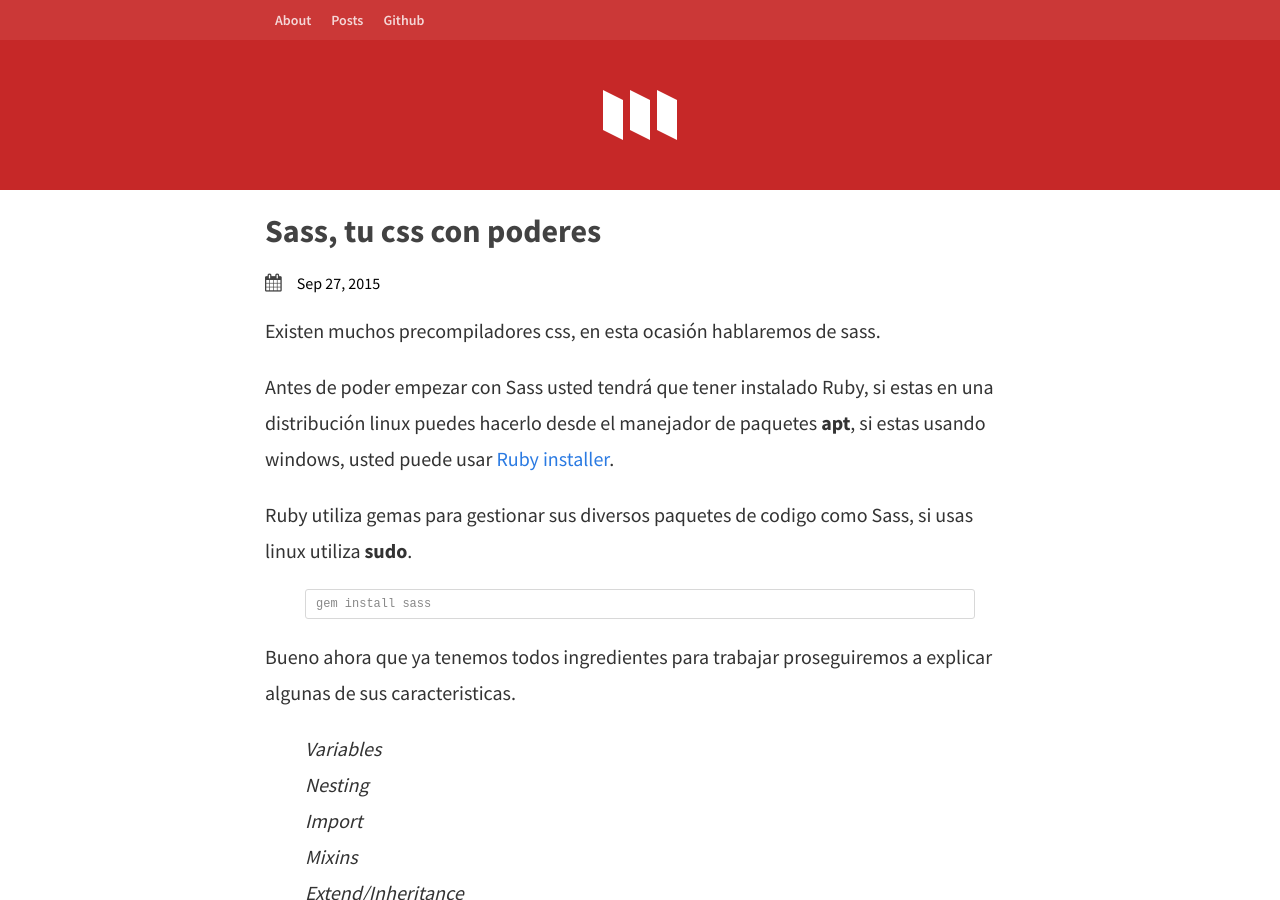
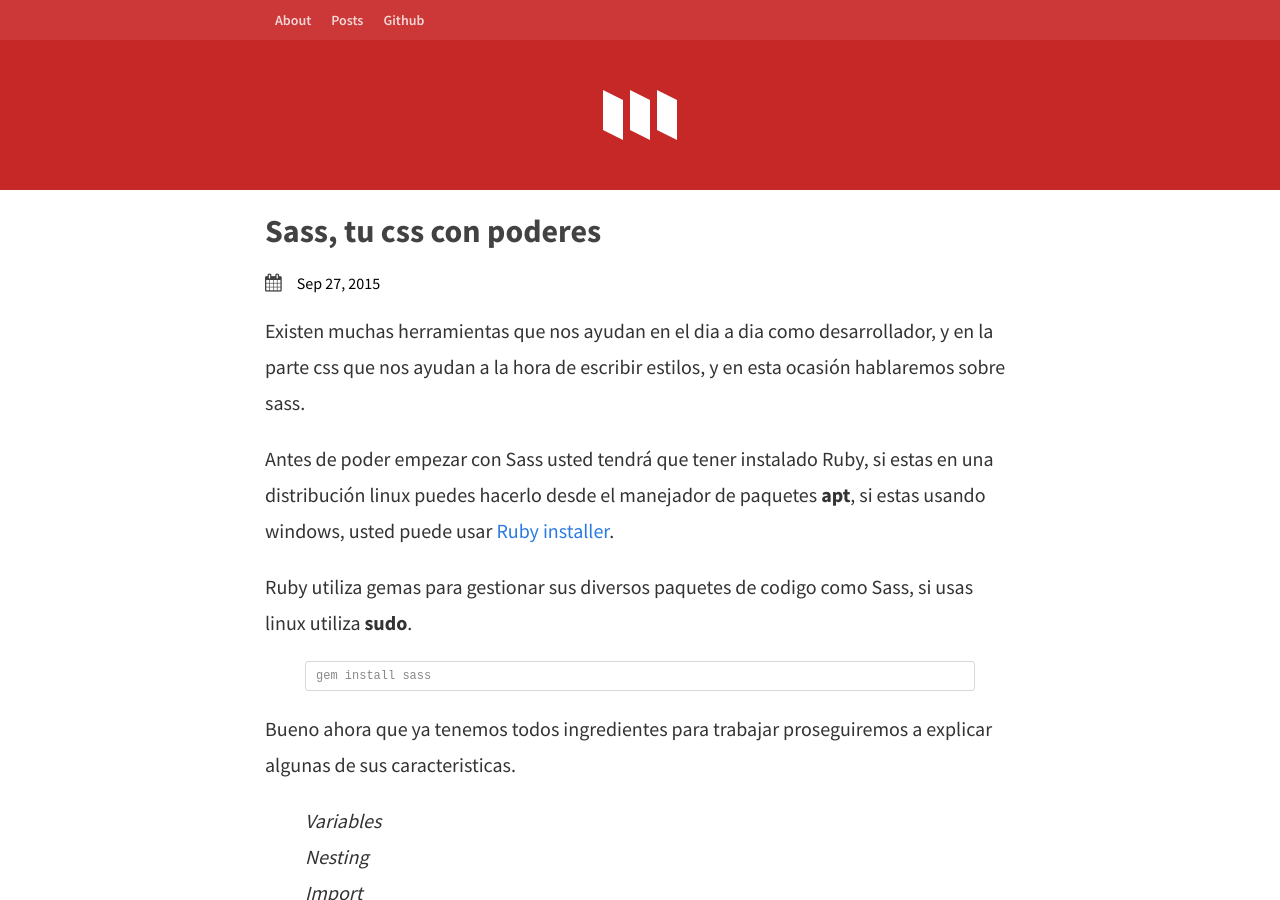
Before and after one commit to wilsson/wilsson.github.io, a Jekyll site: the page built from _posts/2015-09-27-sass-tu-css-con-poderes.markdown, in a window 1280 px wide and 900 px high. Built offline with Jekyll 4.4.1, drawn with Linux system fonts in a browser that asks for light colours; nearby versions of some CDN libraries.

Commit message:
WIP(post):agregando post

```diff
--- a/_posts/2015-09-27-sass-tu-css-con-poderes.markdown
+++ b/_posts/2015-09-27-sass-tu-css-con-poderes.markdown
@@ -4,7 +4,7 @@ title: Sass, tu css con poderes
 categories: css
 permalink: sas-tu-css-con-poderes
 ---
-Existen muchos precompiladores css, en esta ocasión hablaremos de sass.
+Existen muchas herramientas que nos ayudan en el dia a dia como desarrollador, y en la parte css que nos ayudan a la hora de escribir estilos, y en esta ocasión hablaremos sobre sass.
 
 Antes de poder empezar con Sass usted tendrá que tener instalado Ruby, si estas en una distribución linux puedes hacerlo desde el manejador de paquetes **apt**, si estas usando windows, usted puede usar [Ruby installer][1].
 
```
